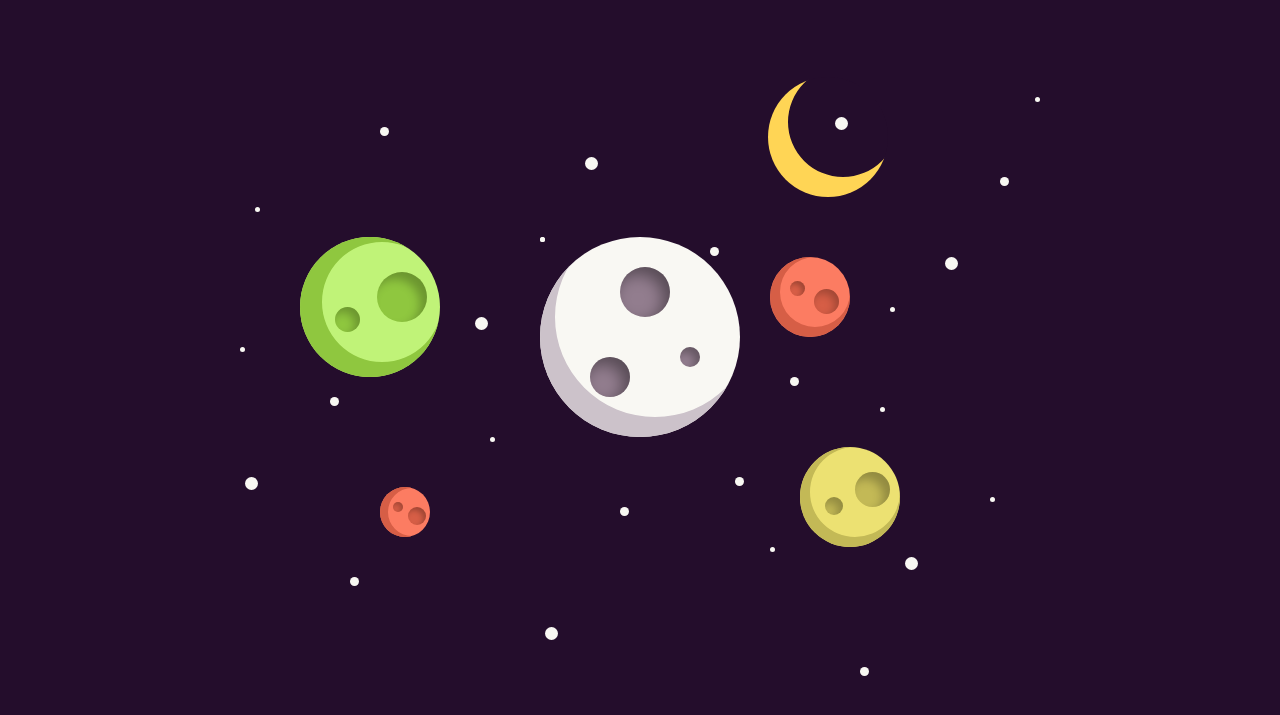
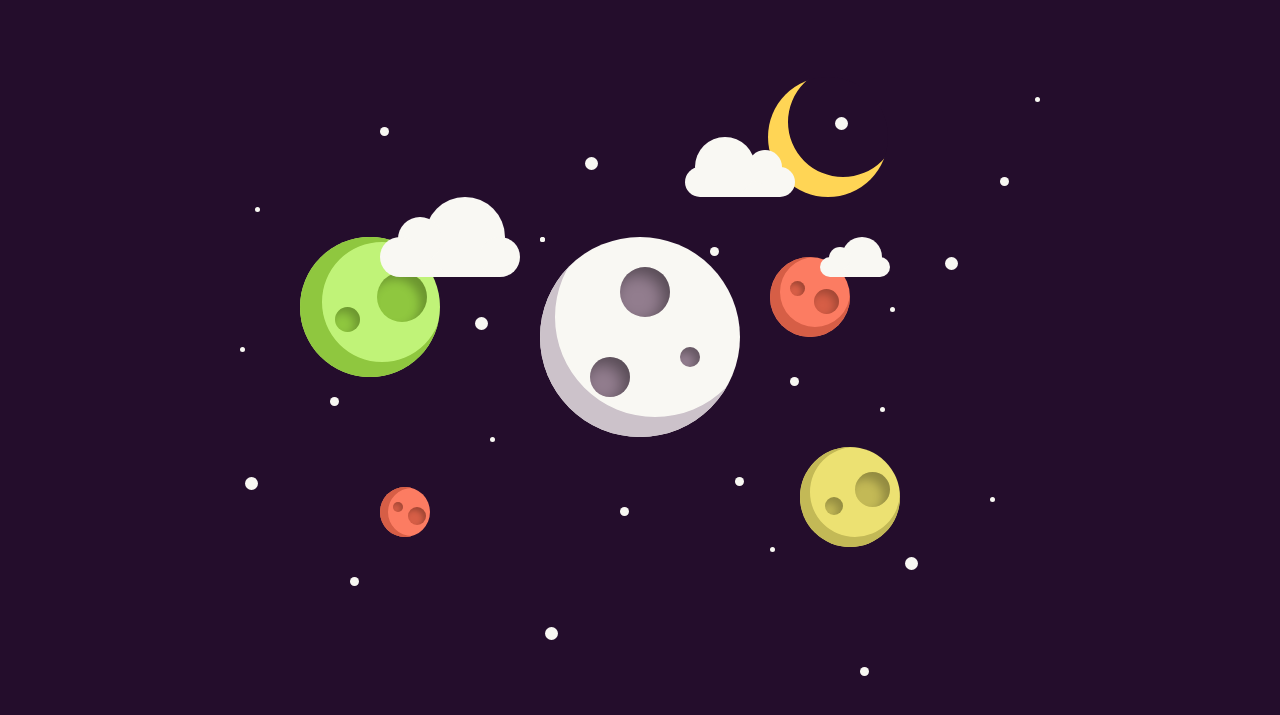
Before and after one commit to christianmed/css-planets, a website: page dev/pug/index.pug in a window 1280 px wide. Shown: the part 63-778 px from the top of the page. Drawn offline with nearby package versions, Linux system fonts and the light colour scheme; files that its build step writes are made by us from their sources.

Commit message:
Se crearon los estilos para las nubes y se posicionaron de forma correcta dentro de la ilustración

```diff
--- a/dev/scss/styles.scss
+++ b/dev/scss/styles.scss
@@ -135,7 +135,86 @@ body {
 // ========================================================
 // ==========    CLOUDS
 // ========================================================
+[class^="cloud-"] {
+  position: absolute;
+  z-index: 100;
+  background: $white;
 
+  &::before,
+  &::after {
+    content: "";
+    position: absolute;
+    border-radius: 50%;
+    background: $white;
+  }
+
+}
+
+.cloud-1 {
+  top: 300px;
+  left: 400px;
+  width: 100px;
+  height: 40px;
+
+  &::before,
+  &::after {
+    width: 40px;
+    height: 40px;
+  }
+  &::before {
+    left: -20px;
+    box-shadow:
+      20px -18px 0 2px $white,
+      65px -20px 0 20px $white;
+  }
+  &::after {
+    right: -20px;
+  }
+}
+
+.cloud-2 {
+  top: 230px;
+  left: 700px;
+  width: 80px;
+  height: 30px;
+
+  &::before,
+  &::after {
+    width: 30px;
+    height: 30px;
+  }
+  &::before {
+    left: -15px;
+    box-shadow:
+      25px -15px 0 15px $white,
+      65px -15px 0 2px $white;
+  }
+  &::after {
+    right: -15px;
+  }
+}
+
+.cloud-3 {
+  top: 320px;
+  left: 830px;
+  width: 50px;
+  height: 20px;
+
+  &::before,
+  &::after {
+    width: 20px;
+    height: 20px;
+  }
+  &::before {
+    left: -10px;
+    box-shadow:
+      10px -9px 0 1px $white,
+      32px -10px 0 10px $white;
+  }
+  &::after {
+    right: -10px;
+  }
+}
 // ========================================================
 // ==========    PLANETS
 // ========================================================
```
Also changed, not shown: dist/css/styles.css.
